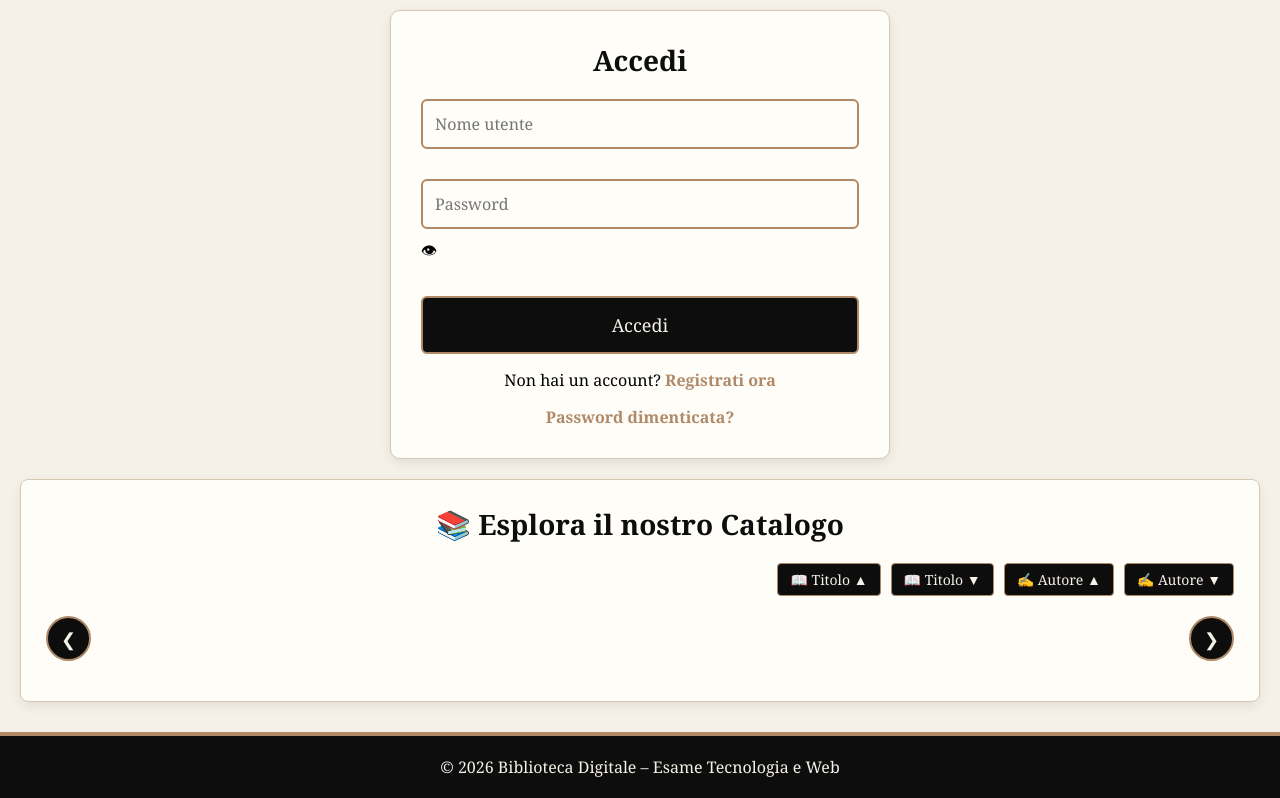
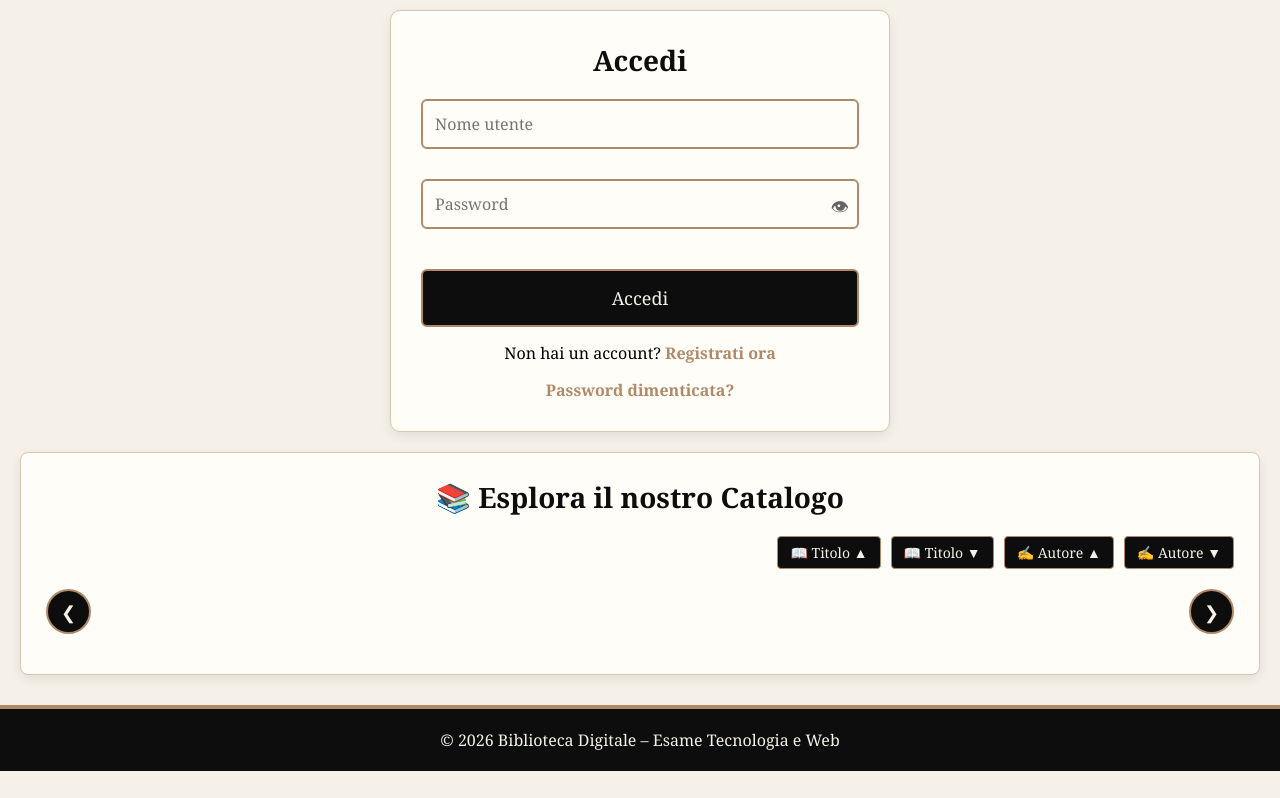
Before and after one commit to cataldoquercia84-star/ProgettoWeb, a plain HTML site: page frontend/index.html in a window 1280 px wide. Both pictures are taken after a click on the button "Accedi". Shown: the part 78-876 px from the top of the page. After the commit the page ends 849 px from the top, so only its background shows below. Drawn offline with Linux system fonts and the light colour scheme; no server answers.

Commit message:
Update style.css

```diff
--- a/frontend/style.css
+++ b/frontend/style.css
@@ -11,6 +11,31 @@
   --grigio-museo: #2f3e46;
   --rosso-esaurito: #ffe0e0;
   --bordo-esaurito: #cc0000;
+}
+
+.password-group {
+  position: relative;
+}
+
+.password-group input {
+  width: 100%;
+  padding-right: 40px; /* spazio per l'icona */
+}
+
+.toggle-password {
+  position: absolute;
+  right: 10px;
+  top: 50%;
+  transform: translateY(-50%);
+  cursor: pointer;
+  user-select: none;
+  font-size: 18px;
+  opacity: 0.6;
+  transition: opacity 0.2s;
+}
+
+.toggle-password:hover {
+  opacity: 1;
 }
 
 /* RESET e impostazioni base */
```
